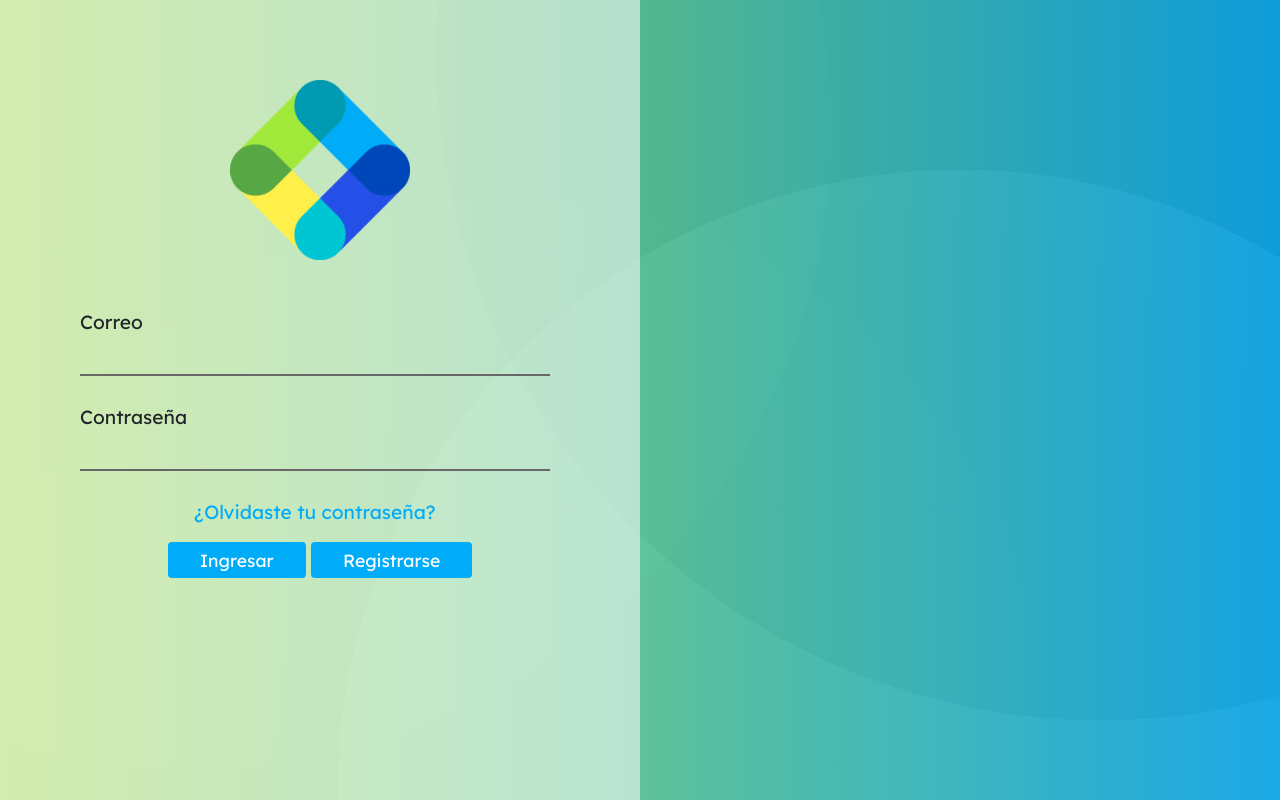
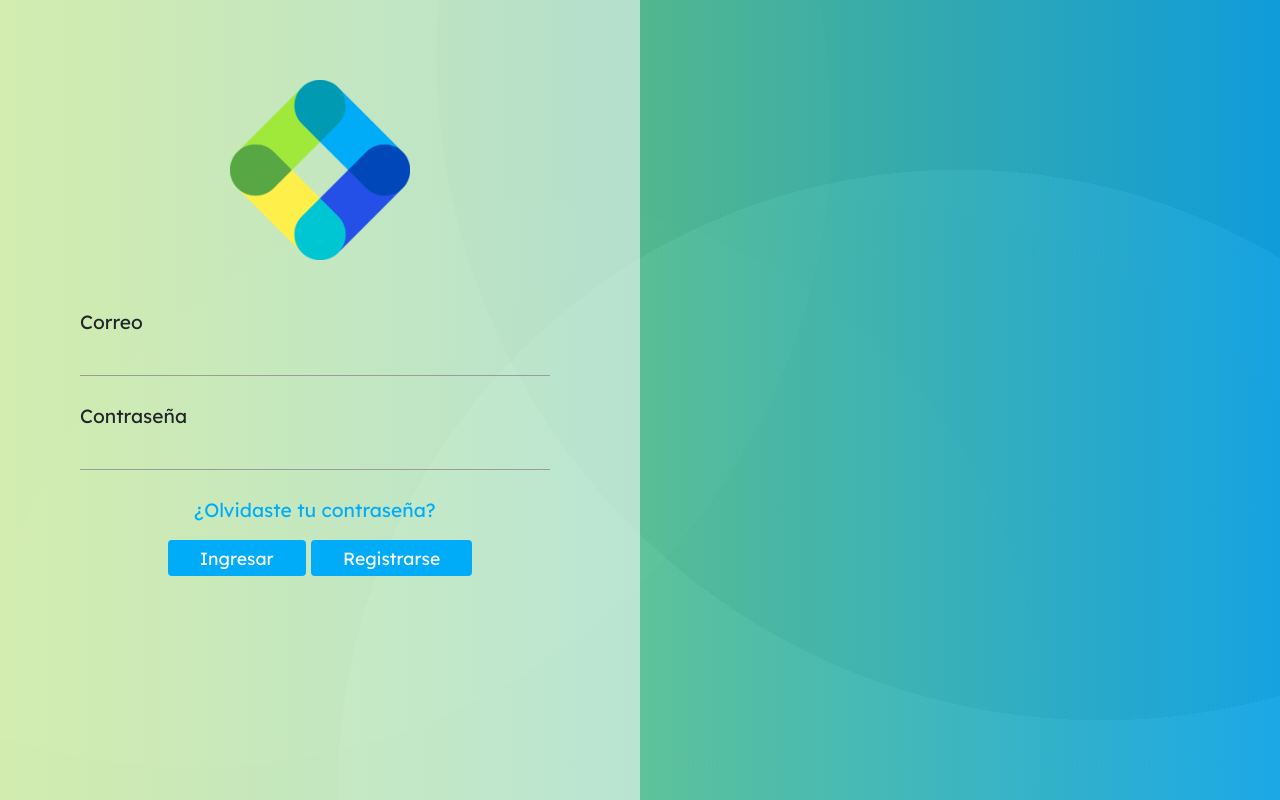
Before and after one commit to maurox952/gitsoft, a PHP site: page /gisot/vistas/login/login.php in a window 1280 px wide. Run offline with PHP 8.4, Linux system fonts and the light colour scheme; some libraries are stand-ins or nearby versions.

Commit message:
estilos login

```diff
--- a/css/estilos.css
+++ b/css/estilos.css
@@ -66,16 +66,10 @@ h3 {
     margin-bottom: 3rem;
 }
 
-..bg-formulario input[type=email] {
-    border-style: none !important;
-    border: 0 !important;
-    border-radius: 0 !important;
-}
-
 .login-form {
     background-color: rgba(255, 255, 255, 0);
     border: 0;
-    border-bottom: 2px solid #686868;
+    border-bottom: 1.5px solid #9c9c9c;
     width: 100%;
     height: 40%;
     padding: 0.5rem;
```
